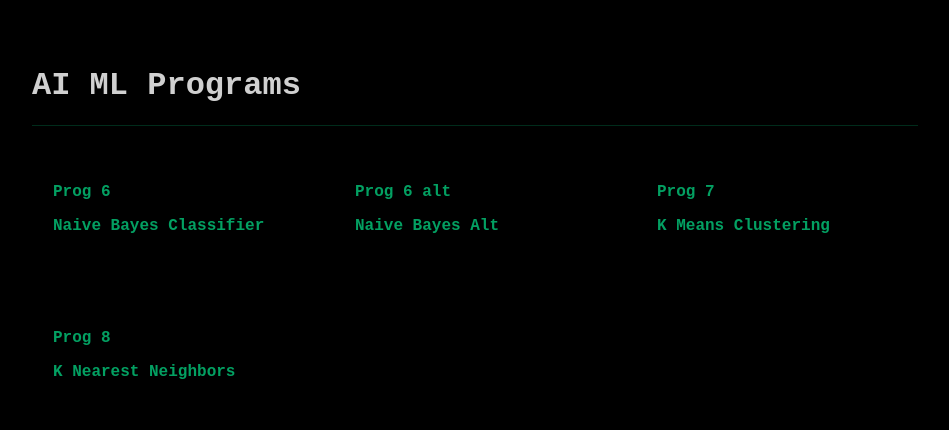
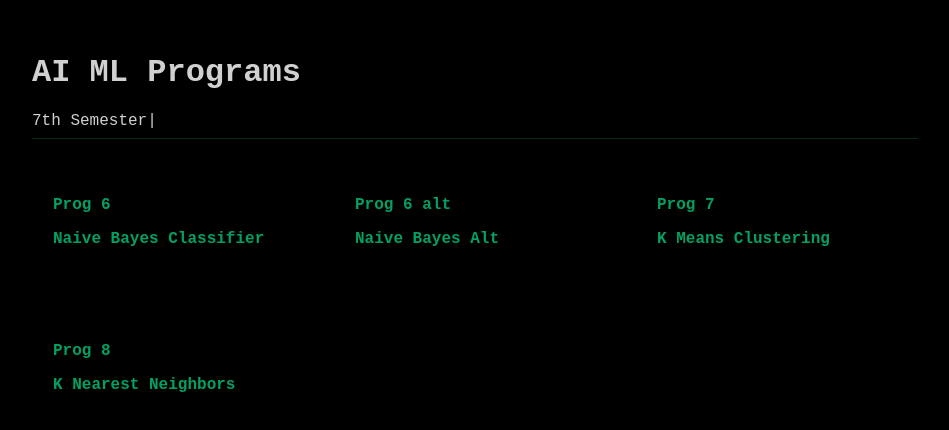
Before and after one commit to ninjaasmoke/aiml, a Next.js app: page / in a window 1280 px wide. Shown: the part 168-598 px from the top of the page, without its empty margins (165-1114 px from the left). Built offline with nearby package versions, Linux system fonts and the light colour scheme.

Commit message:
animation

```diff
--- a/package.json
+++ b/package.json
@@ -11,7 +11,8 @@
     "next": "12.0.10",
     "react": "17.0.2",
     "react-dom": "17.0.2",
-    "react-syntax-highlighter": "^15.4.5"
+    "react-syntax-highlighter": "^15.4.5",
+    "react-typed": "^1.2.0"
   },
   "devDependencies": {
     "@types/node": "17.0.14",
--- a/pages/index.tsx
+++ b/pages/index.tsx
@@ -3,6 +3,7 @@ import Head from 'next/head'
 import Link from 'next/link'
 import { progs } from '../data/progs'
 import styles from '../styles/Home.module.css'
+import Typed from "react-typed";
 
 const Home: NextPage = () => {
   return (
@@ -13,6 +14,13 @@ const Home: NextPage = () => {
 
       <main className={styles.main}>
         <h1>AI ML Programs</h1>
+        <Typed
+            strings={["VTU 2018 Scheme", "7th Semester"]}
+            typeSpeed={40}
+            backSpeed={50}
+            backDelay={3000}
+            // loop
+          />
         <hr />
         <div className={styles.grid}>
           {
```
Also changed, not shown: 1 other file (tests, documents, lock files or other folders).
